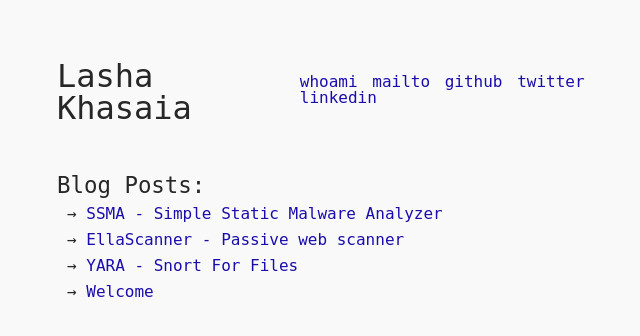
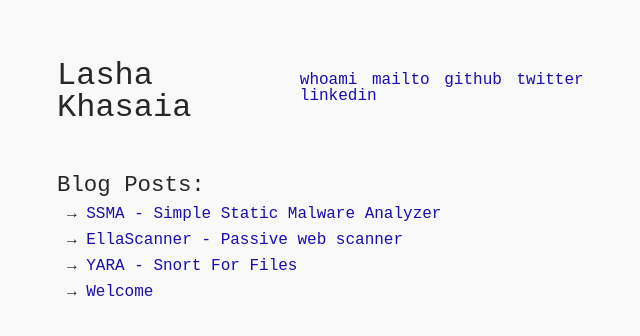
Before and after one commit to programdeveloper/secrary.github.io, a Jekyll site: the page built from index.html, in a window 1280 px wide. Shown: the top 336 px of the page, without its empty margins (283-923 px from the left). Built offline with Jekyll 4.4.1, drawn with Linux system fonts in a browser that asks for light colours.

Commit message:
Update main.scss

```diff
--- a/css/main.scss
+++ b/css/main.scss
@@ -12,7 +12,7 @@
 body {
     color: $color-fg;
     background: $color-bg;
-    font-family: 'monospace', "Helvetica Neue", Helvetica, Arial, sans-serif;
+    font-family: monospace, "Helvetica Neue", Helvetica, Arial, sans-serif;
     font-size: 100%;
     font-weight: 400;
 }
```
